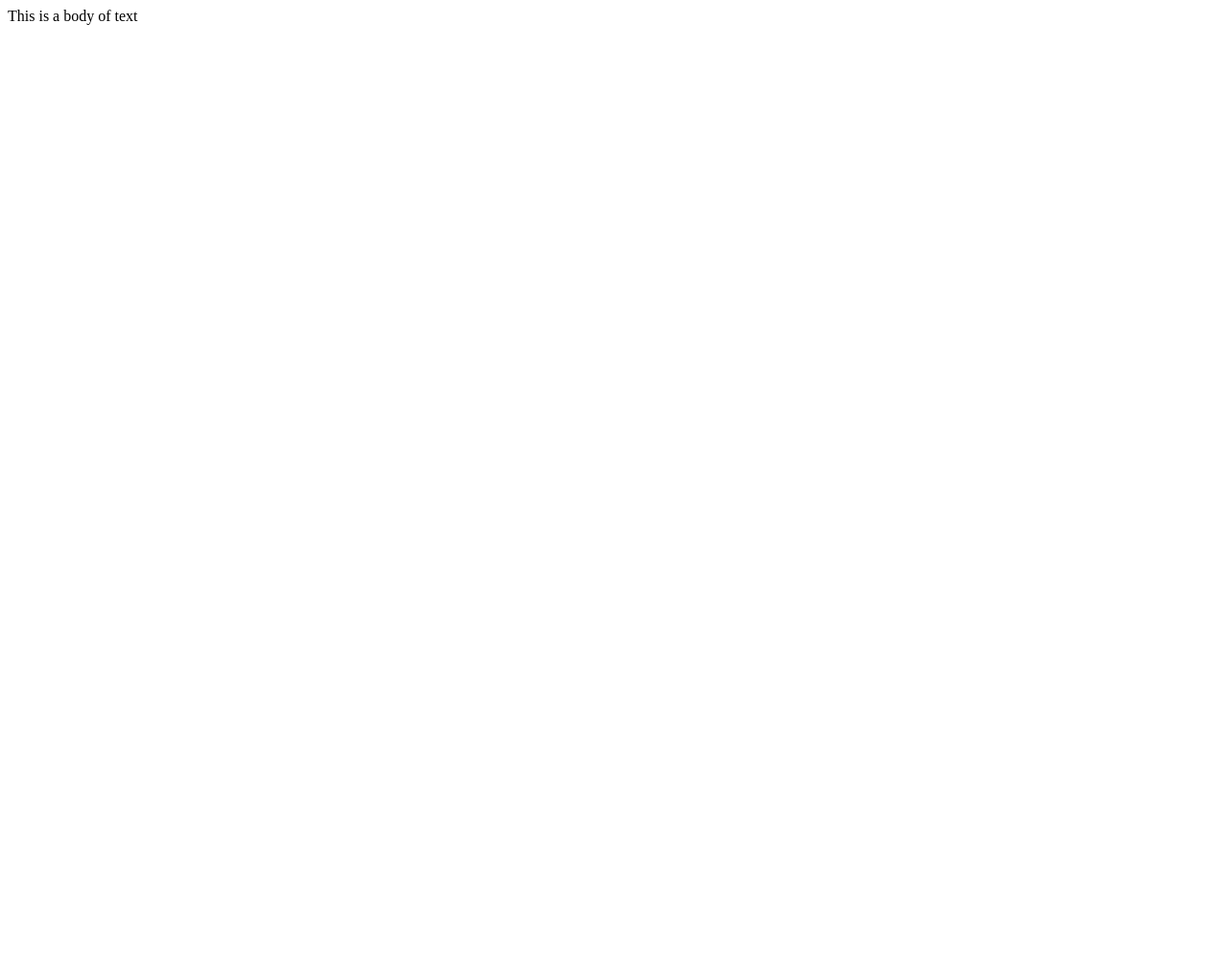
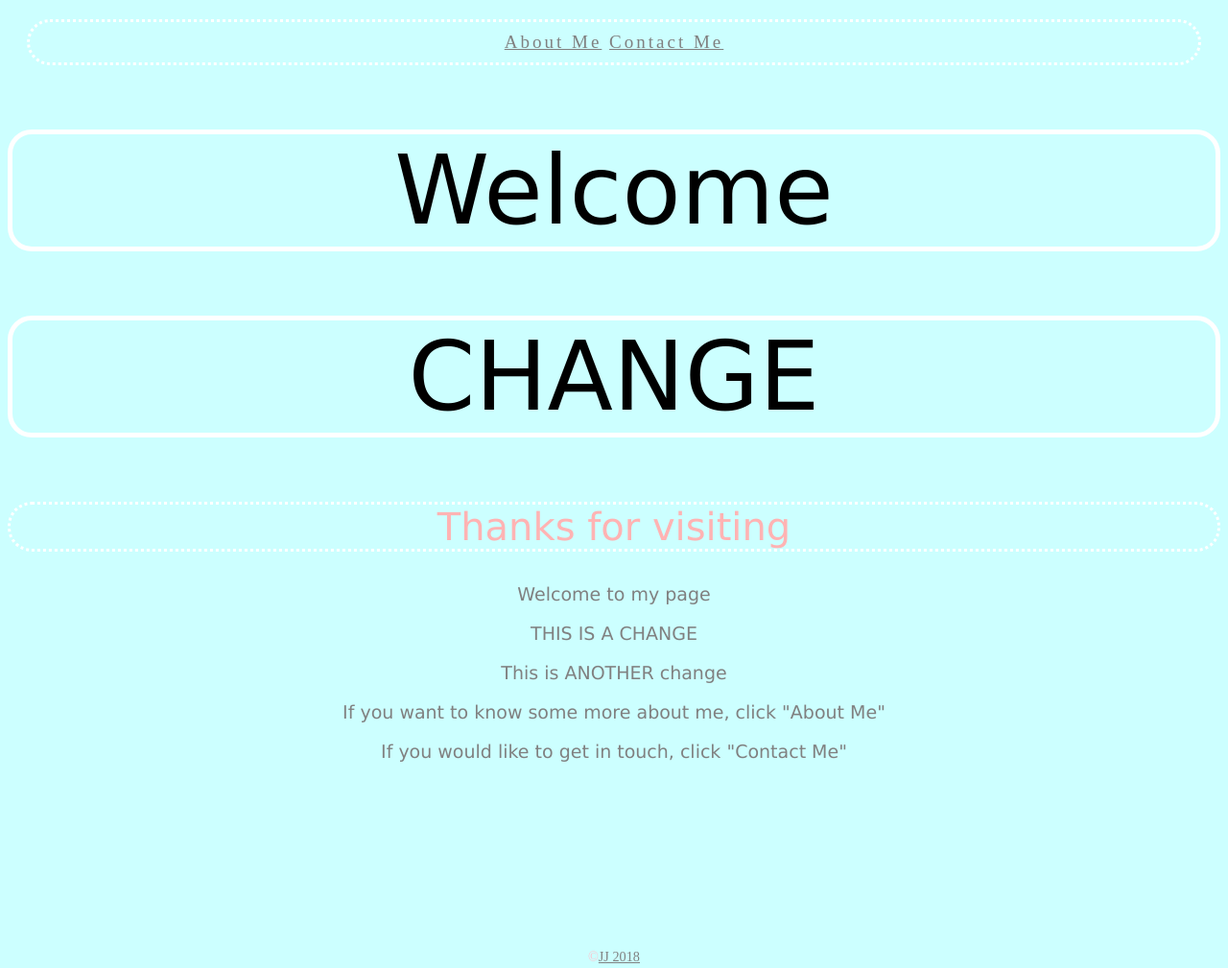
Before and after one commit to jjardine85/newgitrepository, a plain HTML site: page index.html in a window 1280 px wide. Shown: the whole page at 96% size. Before the commit the page ends 800 px from the top, so only its background shows below. Drawn offline with Linux system fonts and the light colour scheme.

Commit message:
all files from previous repository

```diff
--- a/index.html
+++ b/index.html
@@ -1,7 +1,21 @@
-<DOCTYPE! html>
+<!DOCTYPE html>
 <html>
-<head><title>This is a title</title></head>
+<head>
+  <meta charset="utf-8">
+<link rel="stylesheet" href="./stylesfile.css">
+<title>Welcome to the page...</title>
+</head>
+<header><a href="./aboutme.html">About Me</a> <a href="contact.html">Contact Me</a></header>
 <body>
-<p>This is a body of text</p>
+  <h1>Welcome</h1>
+  <h1>CHANGE</h1>
+  <h2>Thanks for visiting</h2>
+<p>Welcome to my page</p>
+  <p>THIS IS A CHANGE</p>
+  <p>This is ANOTHER change</p>
+  <p>If you want to know some more about me, click "About Me"</p>
+    <p>If you would like to get in touch, click "Contact Me"</p>
+
 </body>
+<br><br><br><br><br><br><br><br><footer>&copy;<a href="./contact.html">JJ 2018</a></footer>
 </html>
--- /dev/null
+++ b/stylesfile.css
@@ -0,0 +1,70 @@
+header {
+  border: 3px dotted white;
+  border-radius: 25px;
+  margin: 20px;
+  padding:10px;
+  letter-spacing: 3px;
+  text-align:center;
+  font-style: Verdana,Geneva, sans-serif;
+}
+a:link {
+  color:grey;
+  font-style: Verdana,Geneva, sans-serif;
+
+}
+
+a:visited {
+  color:grey;
+  font-style: Verdana,Geneva, sans-serif;
+}
+
+body {
+  color:grey;
+  font-size:19px;
+  background-color: #ccffff;
+  font-style: Verdana,Geneva, sans-serif;
+}
+
+h1 {
+  border:5px solid white;
+  border-radius:25px;
+  font-size: 100px;
+  font-weight: lighter;
+  text-align: center;
+  color:black;
+  font-family:Verdana,Geneva,sans-serif ;
+}
+
+h2{
+  border:3px dotted white;
+  border-radius:25px;
+  font-weight: lighter;
+  text-align:center;
+  font-size:40px;
+  color:#ffb3b3;
+  font-family:Verdana, Geneva, sans-serif;
+}
+
+footer {
+  color:pink;
+  font-size: 0.75em;
+  text-align: center;
+}
+
+p {
+font-family:Verdana, Geneva, sans-serif;
+text-align: center;
+}
+
+ul {
+  font-family:Verdana, Geneva, sans-serif;
+}
+
+ol {
+  font-family:Verdana, Geneva, sans-serif;
+}
+address {
+  color:green;
+  text-align:center;
+  font-weight:bold
+}
```
Also changed, not shown: aboutme.html (added, +39 -0 lines), contact.html (added, +19 -0 lines).
